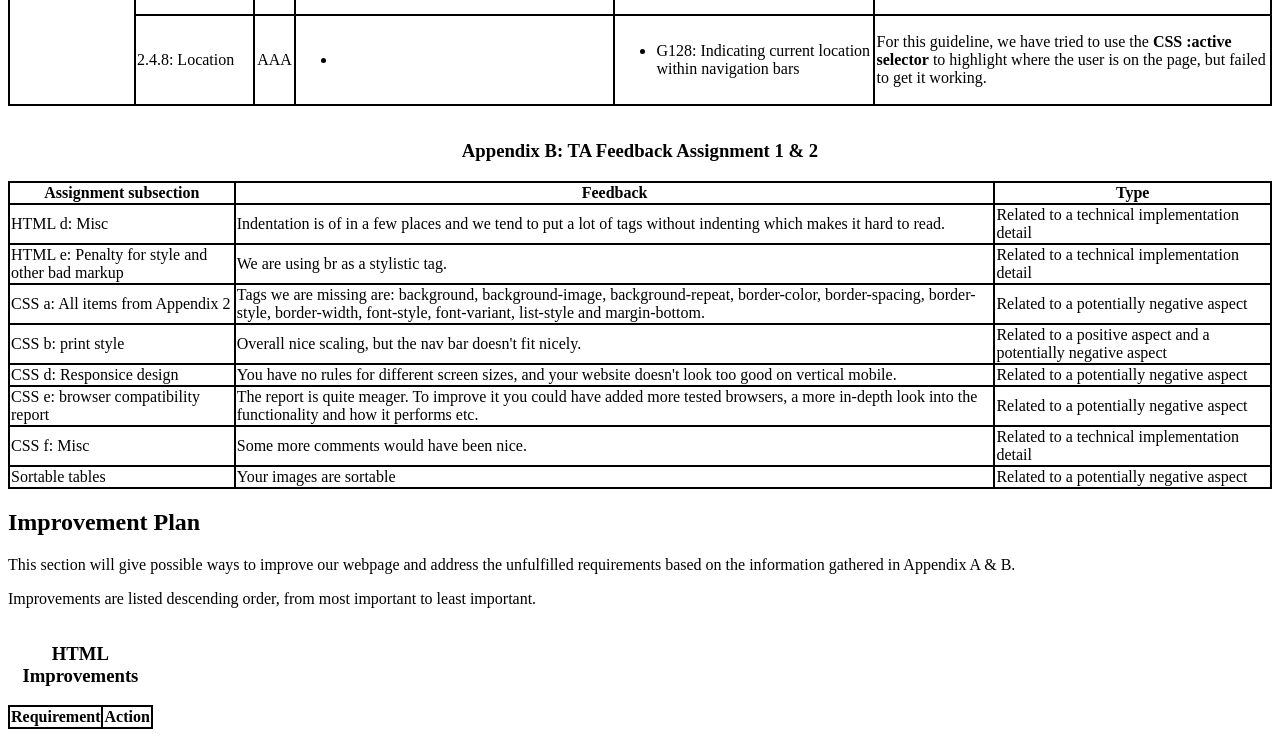
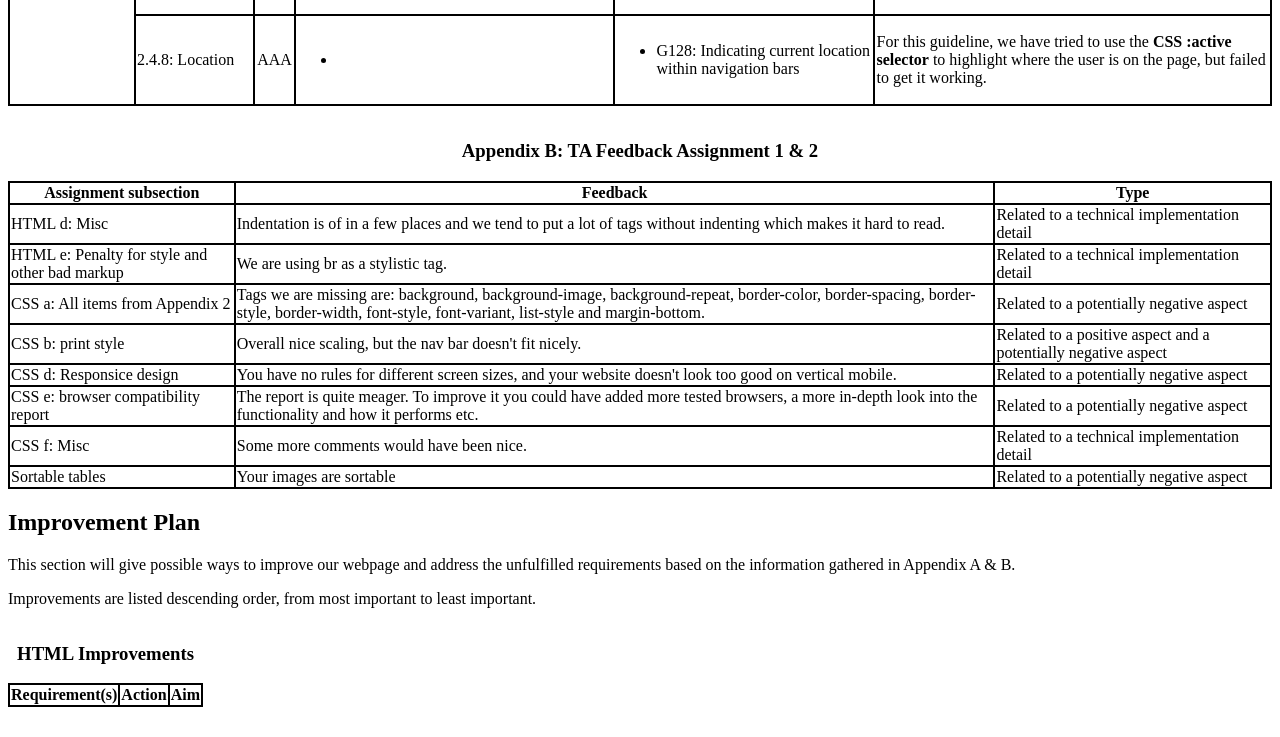
Before and after one commit to LCTTVU/ImprovementPlanAssign4, a plain HTML site: page assignment4.html in a window 1280 px wide. Shown: the part 3443-4180 px from the top of the page. After the commit the page ends 4158 px from the top, so only its background shows below. Drawn offline with Linux system fonts and the light colour scheme.

Commit message:
Update assignment4.html

```diff
--- a/assignment4.html
+++ b/assignment4.html
@@ -457,8 +457,9 @@
         <table id = "htmlToImprove">
             <caption><h3>HTML Improvements</h3></caption>
             <tr>
-                <th>Requirement</th>
+                <th>Requirement(s)</th>
                 <th>Action</th>
+                <th>Aim</th>
             </tr>
         </table>
 
```
